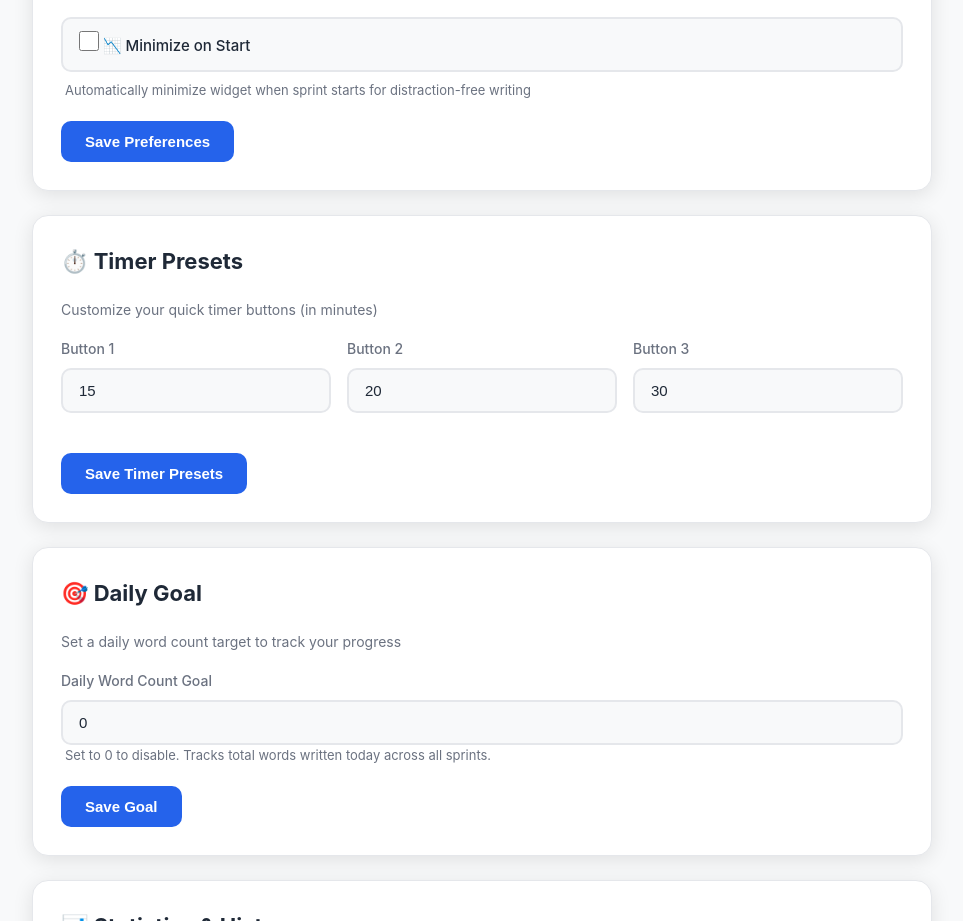
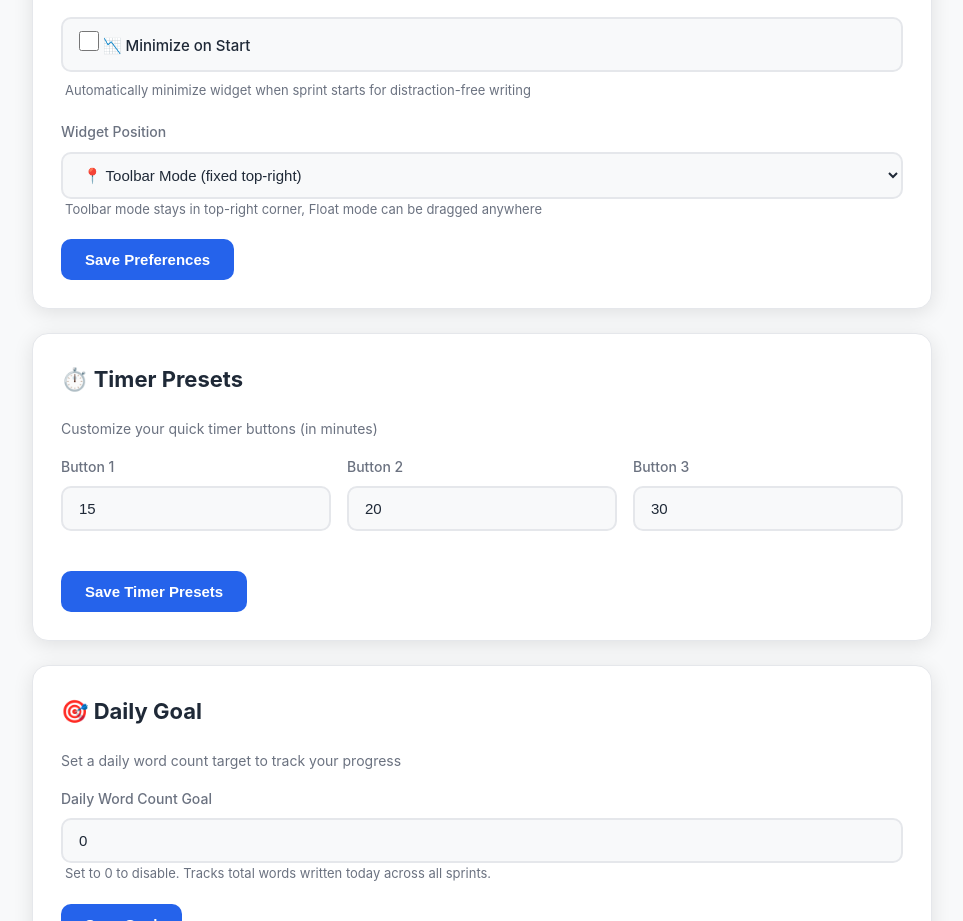
Before and after one commit to thegoodman99/sprintwrite, a browser extension: page sprintwrite/options/index.html in a window 1280 px wide. Shown: the part 913-1834 px from the top of the page, without its empty margins (158-1121 px from the left). Drawn offline with Linux system fonts and the light colour scheme.

Commit message:
Revert "Remove Widget Position setting from options page"
This reverts commit aa39624c0463bc9331d4dccbcc36a8d312bfe041.

```diff
--- a/sprintwrite/options/index.html
+++ b/sprintwrite/options/index.html
@@ -58,6 +58,15 @@
             <span>📉 Minimize on Start</span>
           </label>
           <p class="help-text">Automatically minimize widget when sprint starts for distraction-free writing</p>
+        </div>
+
+        <div class="form-group">
+          <label for="display-mode">Widget Position</label>
+          <select id="display-mode" class="form-control">
+            <option value="toolbar">📍 Toolbar Mode (fixed top-right)</option>
+            <option value="float">🎈 Float Mode (draggable)</option>
+          </select>
+          <p class="help-text">Toolbar mode stays in top-right corner, Float mode can be dragged anywhere</p>
         </div>
 
         <button id="save-preferences" class="btn btn-primary">Save Preferences</button>
--- a/sprintwrite/options/options.js
+++ b/sprintwrite/options/options.js
@@ -5,6 +5,7 @@
   const soundToggle = document.getElementById('sound-toggle');
   const celebrationToggle = document.getElementById('celebration-toggle');
   const minimizeOnStartToggle = document.getElementById('minimize-on-start-toggle');
+  const displayMode = document.getElementById('display-mode');
   const savePreferences = document.getElementById('save-preferences');
   const timerPreset1 = document.getElementById('timer-preset-1');
   const timerPreset2 = document.getElementById('timer-preset-2');
@@ -39,6 +40,7 @@
     soundToggle.checked = s.sound ?? true;
     celebrationToggle.checked = s.celebration ?? true;
     minimizeOnStartToggle.checked = s.minimizeOnStart ?? false;
+    displayMode.value = (s.compactMode ?? true) ? 'toolbar' : 'float';
   }
 
   async function loadTimerPresets() {
@@ -117,6 +119,7 @@
     s.sound = soundToggle.checked;
     s.celebration = celebrationToggle.checked;
     s.minimizeOnStart = minimizeOnStartToggle.checked;
+    s.compactMode = displayMode.value === 'toolbar';
     await Storage.setSettings(s);
 
     // Notify content script to refresh
```
